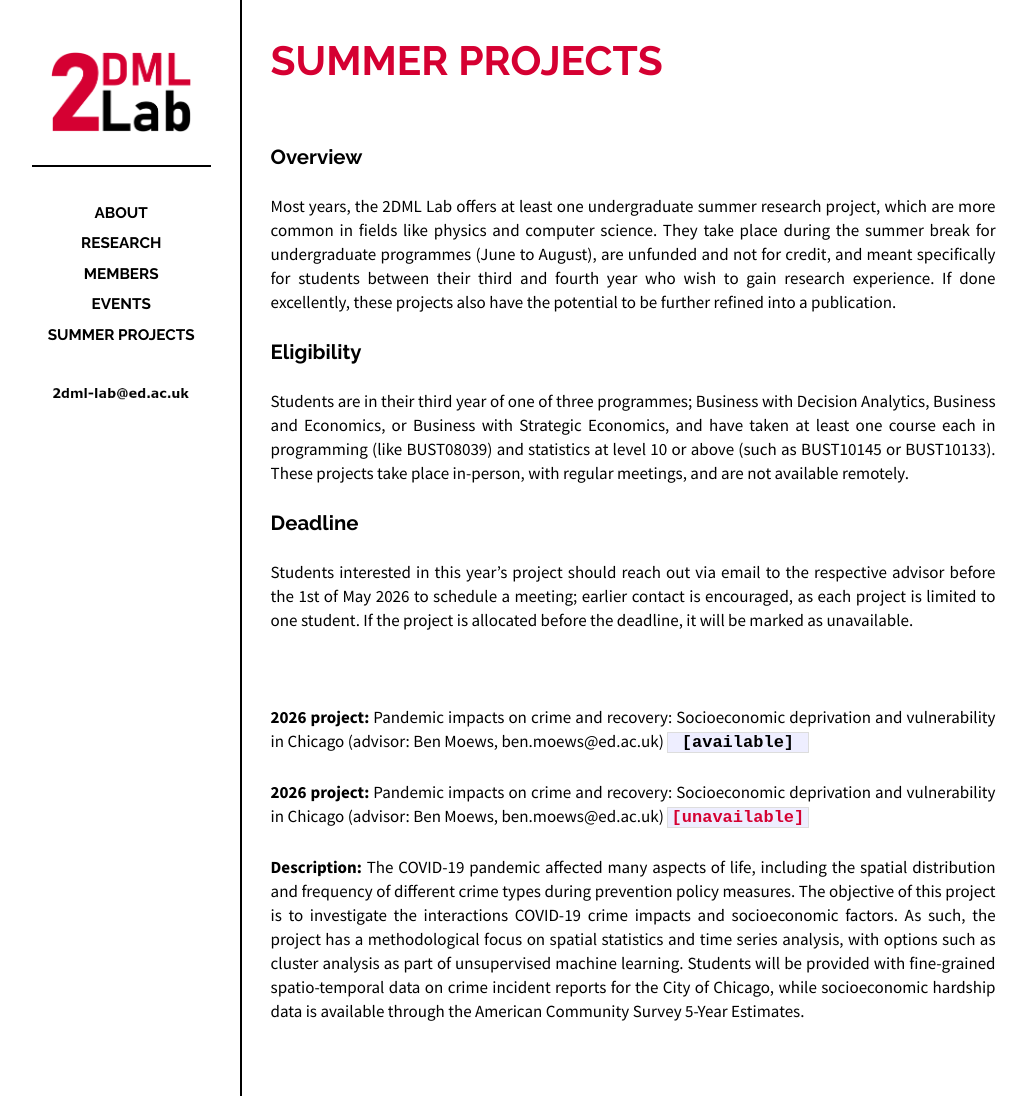
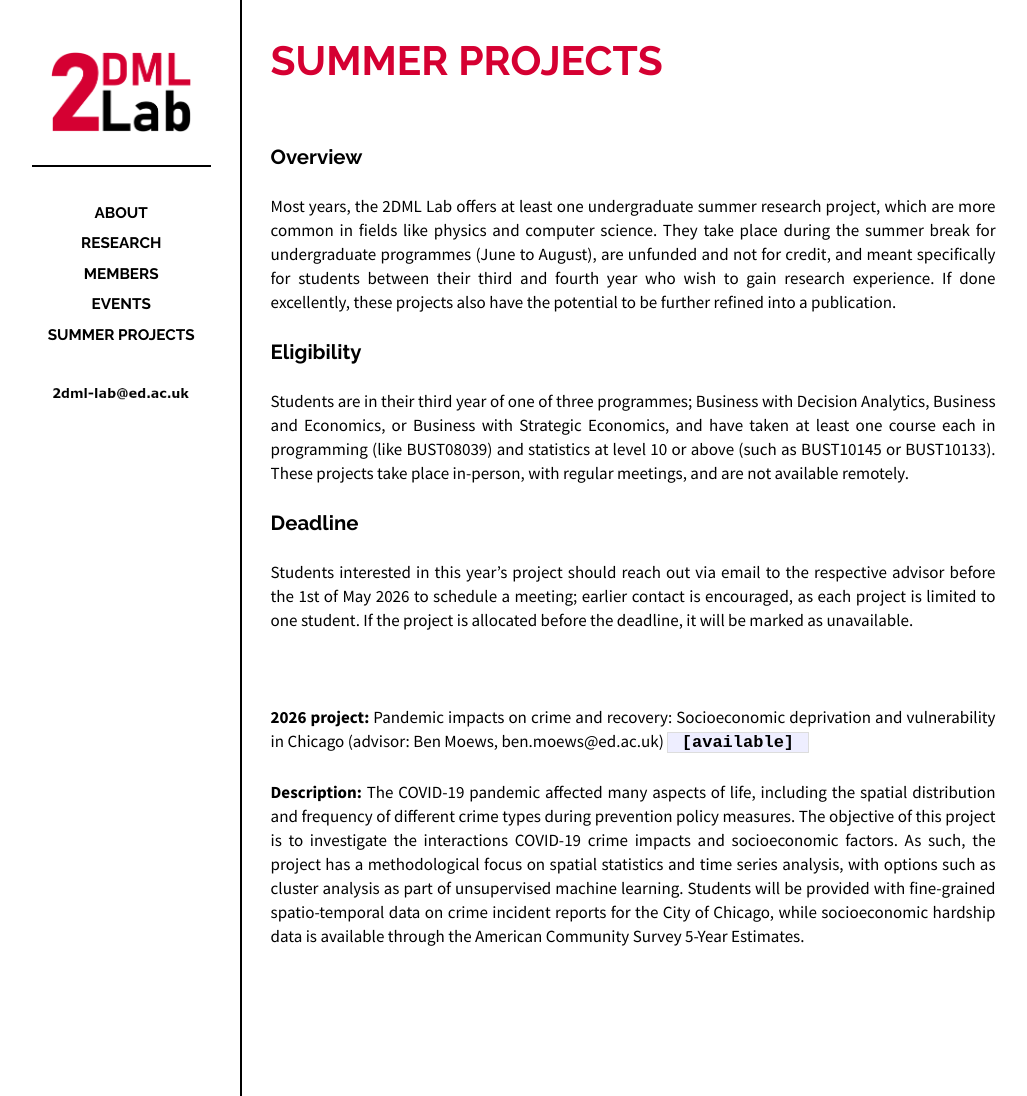
Before and after one commit to 2dml-lab/2dml-lab.github.io, a Jekyll site: the page built from _posts/2024-01-31-summer_projects.md, in a window 1280 px wide. Shown: the whole page, without its empty margins (118-1145 px from the left). Built offline with Jekyll 4.4.1, drawn with Linux system fonts in a browser that asks for light colours.

Commit message:
Update 2024-01-31-summer_projects.md

```diff
--- a/_posts/2024-01-31-summer_projects.md
+++ b/_posts/2024-01-31-summer_projects.md
@@ -26,7 +26,7 @@
 
 **2026 project:** Pandemic impacts on crime and recovery: Socioeconomic deprivation and vulnerability in Chicago (advisor: Ben Moews, ben.moews@ed.ac.uk) **<code>&nbsp;[available]&nbsp;</code>**
 
-**2026 project:** Pandemic impacts on crime and recovery: Socioeconomic deprivation and vulnerability in Chicago (advisor: Ben Moews, ben.moews@ed.ac.uk) **<code style="color: #d50032">[unavailable]</code>**
+<!--**2026 project:** Pandemic impacts on crime and recovery: Socioeconomic deprivation and vulnerability in Chicago (advisor: Ben Moews, ben.moews@ed.ac.uk) **<code style="color: #d50032">[unavailable]</code>**-->
 
 **Description:** The COVID-19 pandemic affected many aspects of life, including the spatial distribution and frequency of different crime types during prevention policy measures. The objective of this project is to investigate the interactions COVID-19 crime impacts and socioeconomic factors. As such, the project has a methodological focus on spatial statistics and time series analysis, with options such as cluster analysis as part of unsupervised machine learning. Students will be provided with fine-grained spatio-temporal data on crime incident reports for the City of Chicago, while socioeconomic hardship data is available through the American Community Survey 5-Year Estimates.
 
```
